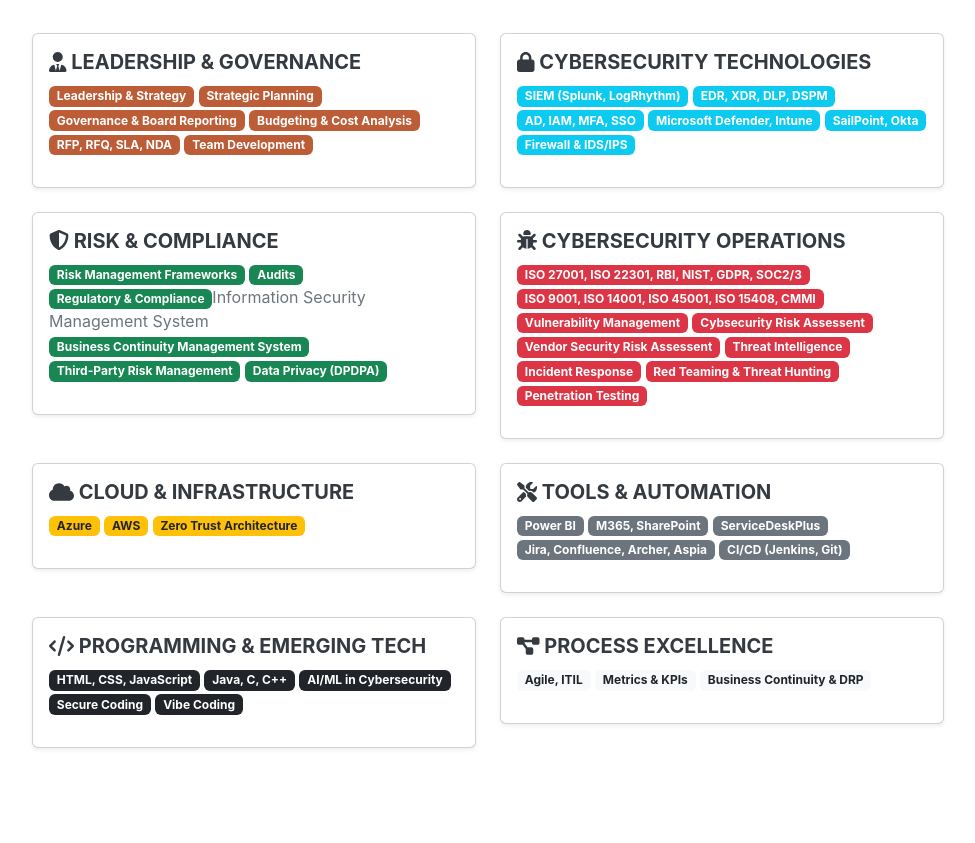
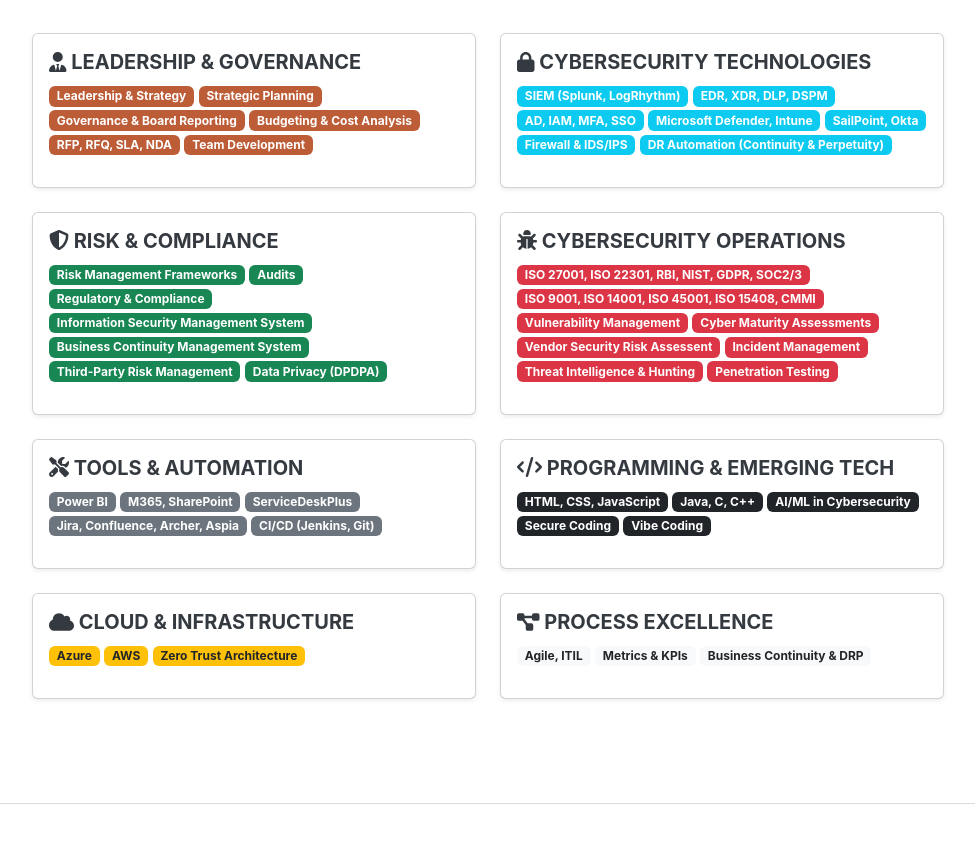
Before and after one commit to Sudhircu/sudhircu.github.io, a plain HTML site: page index.html in a window 1280 px wide. Shown: the part 2880-3723 px from the top of the page, without its empty margins (288-1263 px from the left). Drawn offline with nearby package versions, Linux system fonts and the light colour scheme; a web font is replaced by a local one.

Commit message:
Update index.html

```diff
--- a/index.html
+++ b/index.html
@@ -156,11 +156,11 @@
               <span class="badge bg-info">Microsoft Defender, Intune</span>
               <span class="badge bg-info">SailPoint, Okta</span>
                    <span class="badge bg-info">Firewall & IDS/IPS</span>
+                <span class="badge bg-info">DR Automation (Continuity & Perpetuity)</span>
             </p>
           </div>
         </div>
       </div>
-
       <!-- Risk & Compliance -->
       <div class="col-md-6 mb-4">
         <div class="card shadow-sm">
@@ -169,11 +169,12 @@
             <p>
               <span class="badge bg-success">Risk Management Frameworks</span>
               <span class="badge bg-success">Audits</span>
-              <span class="badge bg-success">Regulatory & Compliance </span
-                <span class="badge bg-success">Information Security Management System</span>
+              <span class="badge bg-success">Regulatory & Compliance </span>
+                <span class="badge bg-success">Information Security Management System </span>
                 <span class="badge bg-success">Business Continuity Management System</span>
                 <span class="badge bg-success">Third-Party Risk Management</span>
               <span class="badge bg-success">Data Privacy (DPDPA)</span>
+
             </p>
           </div>
         </div>
@@ -188,29 +189,16 @@
             <span class="badge bg-danger">ISO 27001, ISO 22301, RBI, NIST, GDPR, SOC2/3</span>
                 <span class="badge bg-danger">ISO 9001, ISO 14001, ISO 45001, ISO 15408, CMMI</span>
               <span class="badge bg-danger">Vulnerability Management</span>
-                  <span class="badge bg-danger">Cybsecurity Risk Assessent</span>
+                  <span class="badge bg-danger">Cyber Maturity Assessments</span>
                   <span class="badge bg-danger">Vendor Security Risk Assessent</span>
-              <span class="badge bg-danger">Threat Intelligence</span>
-              <span class="badge bg-danger">Incident Response</span>
-              <span class="badge bg-danger">Red Teaming & Threat Hunting</span>
+              <span class="badge bg-danger">Incident Management</span>
+              <span class="badge bg-danger">Threat Intelligence & Hunting</span>
               <span class="badge bg-danger">Penetration Testing</span>
             </p>
           </div>
         </div>
       </div>
- <!-- Cloud & Infrastructure -->
-      <div class="col-md-6 mb-4">
-        <div class="card shadow-sm">
-          <div class="card-body">
-            <h5 class="card-title"><i class="fas fa-cloud"></i> Cloud & Infrastructure</h5>
-            <p>
-              <span class="badge bg-warning text-dark">Azure</span>
-              <span class="badge bg-warning text-dark">AWS</span>
-              <span class="badge bg-warning text-dark">Zero Trust Architecture</span>
-            </p>
-          </div>
-        </div>
-      </div>
+
       <!-- Tools & Automation -->
       <div class="col-md-6 mb-4">
         <div class="card shadow-sm">
@@ -242,7 +230,19 @@
           </div>
         </div>
       </div>
-
+ <!-- Cloud & Infrastructure -->
+      <div class="col-md-6 mb-4">
+        <div class="card shadow-sm">
+          <div class="card-body">
+            <h5 class="card-title"><i class="fas fa-cloud"></i> Cloud & Infrastructure</h5>
+            <p>
+              <span class="badge bg-warning text-dark">Azure</span>
+              <span class="badge bg-warning text-dark">AWS</span>
+              <span class="badge bg-warning text-dark">Zero Trust Architecture</span>
+            </p>
+          </div>
+        </div>
+      </div>
       <!-- Process Excellence -->
       <div class="col-md-6 mb-4">
         <div class="card shadow-sm">
```
